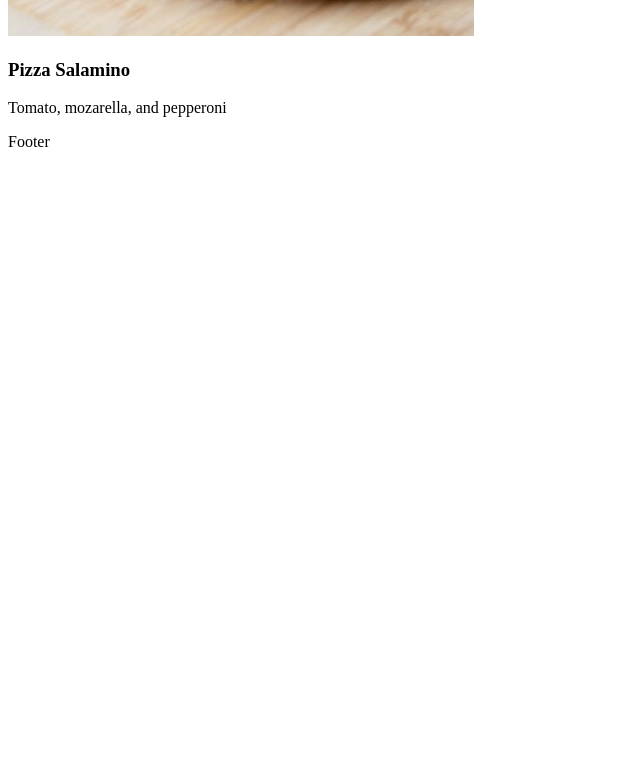
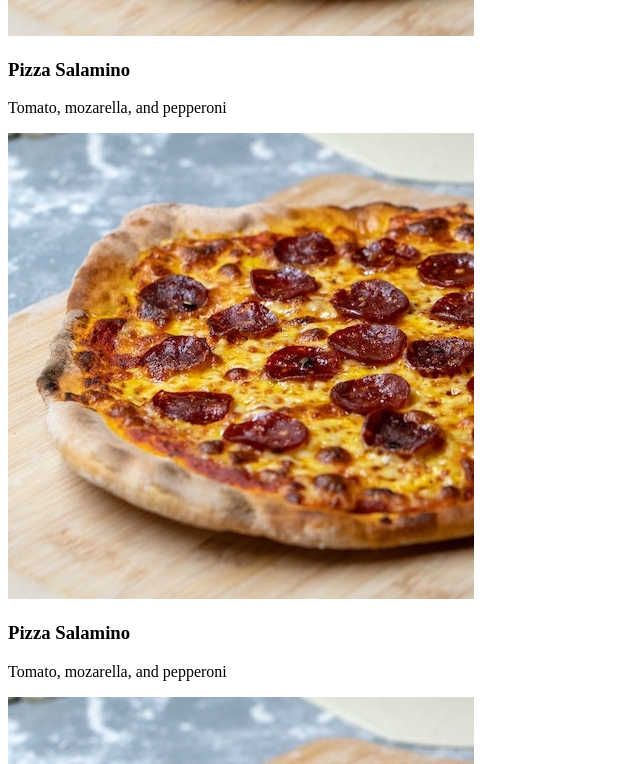
Before and after one commit to emmeiwhite/vite-react-revisit, a React (Vite) app: page / in a window 1280 px wide. Shown: the part 480-1244 px from the top of the page, without its empty margins (0-640 px from the left). Before the commit the page ends 800 px from the top, so only its background shows below. Built offline with nearby package versions, Linux system fonts and the light colour scheme.

Commit message:
without map() function, we cannot even imagine  React

```diff
--- a/src/App.jsx
+++ b/src/App.jsx
@@ -5,6 +5,14 @@ export default function App() {
     <section className="app">
       <Header />
 
+      {pizzaData.map(pizza => {
+        return (
+          <Pizza
+            key={pizza.name}
+            {...pizza}
+          />
+        )
+      })}
       <Pizza />
 
       <Footer />
```
